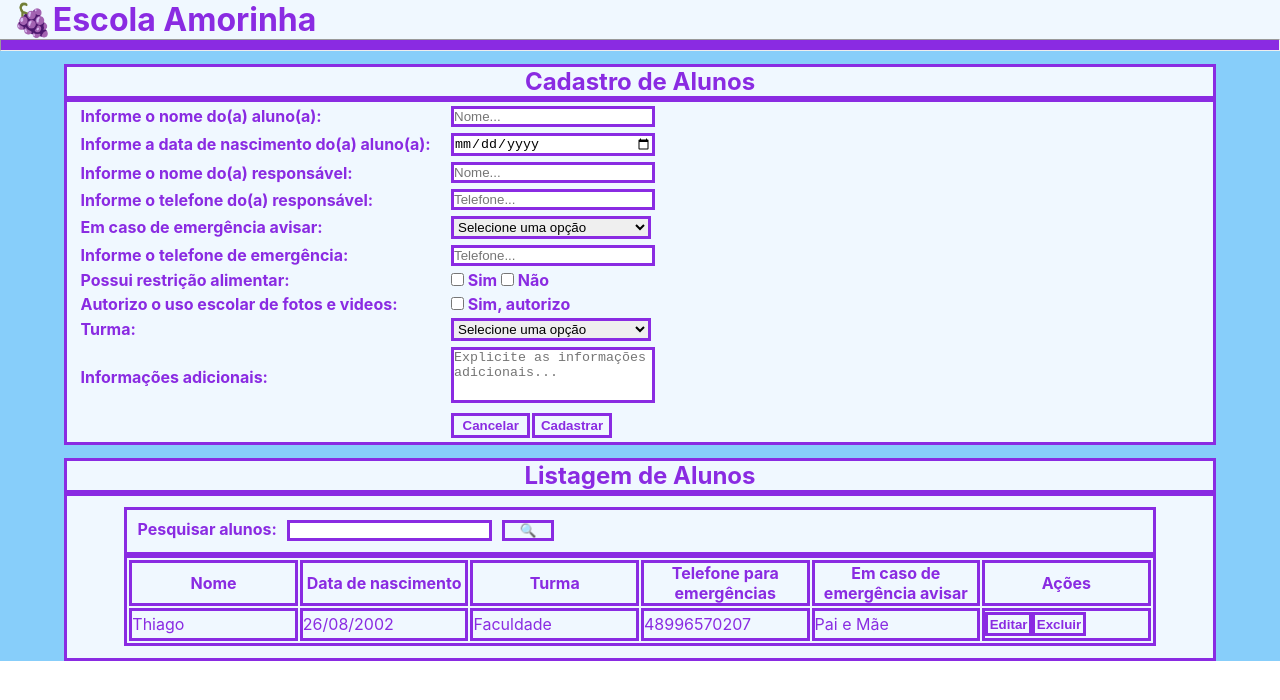
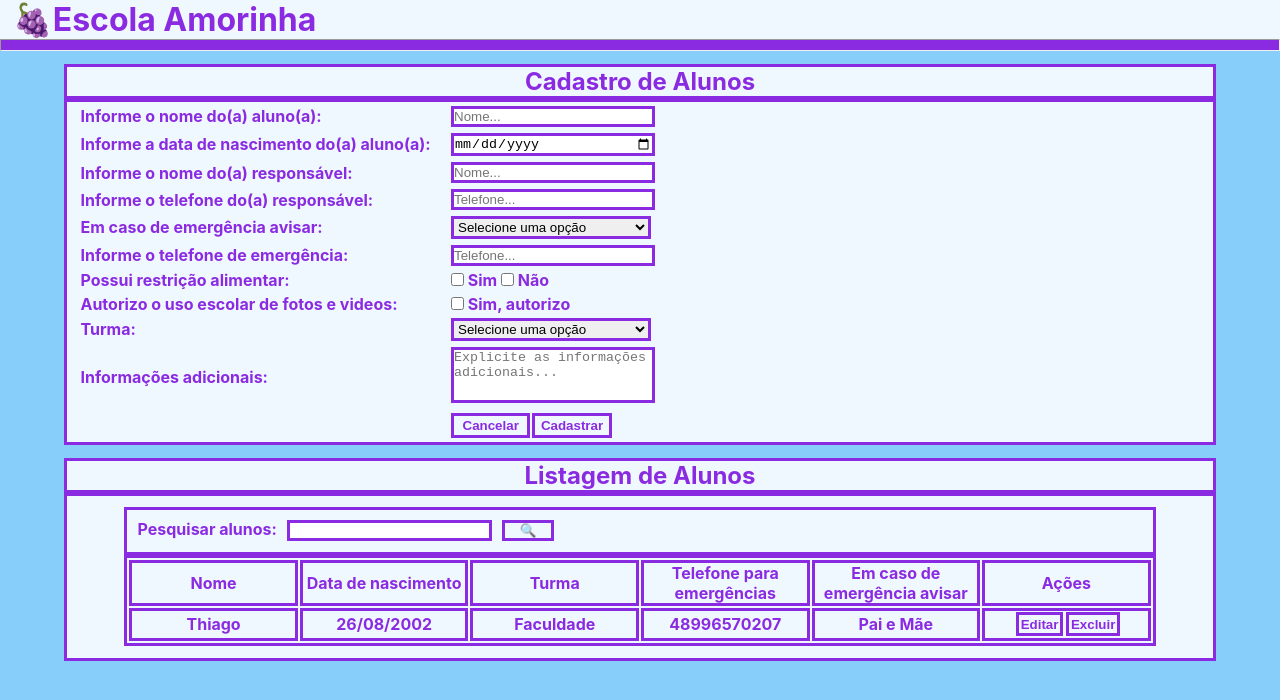
Before and after one commit to thiagomathiassimon/Projeto_DEVinHouse_Semana_5, a React (Create React App) app in the folder cadastro-alunos-react/: page / in a window 1280 px wide. Shown: the top 700 px of the page. Built offline with nearby package versions, Linux system fonts and the light colour scheme.

Commit message:
melhoria_no_estilo_da_listagem

```diff
--- a/cadastro-alunos-react/src/assets/css/estilos.css
+++ b/cadastro-alunos-react/src/assets/css/estilos.css
@@ -2,7 +2,7 @@
 
   background-color: lightskyblue;
   text-align: center;
-  height: 100%;
+  height: 100vw;
   color: white;
 }
 
@@ -194,11 +194,17 @@ th {
 }
 
 .listandoAlunos {
+  font-weight: bold;
+  text-align: center;
   width: 15%;
   background-color: aliceblue;
   color: blueviolet;
   border: 5px;
   border: solid;
   border-color: blueviolet;
+}
 
+.btnLista {
+  margin-left: 2%;
+  width: fit-content;
 }
--- a/cadastro-alunos-react/src/components/listagem.jsx
+++ b/cadastro-alunos-react/src/components/listagem.jsx
@@ -41,8 +41,9 @@ class Listagem extends React.Component {
                   <td className='listandoAlunos'>{aluno.turma}</td>
                   <td className='listandoAlunos'>{aluno.telefoneEmergencia}</td>
                   <td className='listandoAlunos'>{aluno.avisarEmEmergencia}</td>
-                  <td className='listandoAlunos'><button onClick={() => this.handleEditar(aluno)}>Editar</button>
-                    <button onClick={() => this.handleExcluir(aluno)}>Excluir</button></td>
+                  <td className='listandoAlunos'>
+                    <button className="btnLista" onClick={() => this.handleEditar(aluno)}>Editar</button>
+                    <button className="btnLista" onClick={() => this.handleExcluir(aluno)}>Excluir</button></td>
                 </tr>
               ))}
             </tbody>
```
Also changed, not shown: 1 other file (tests, documents, lock files or other folders).
